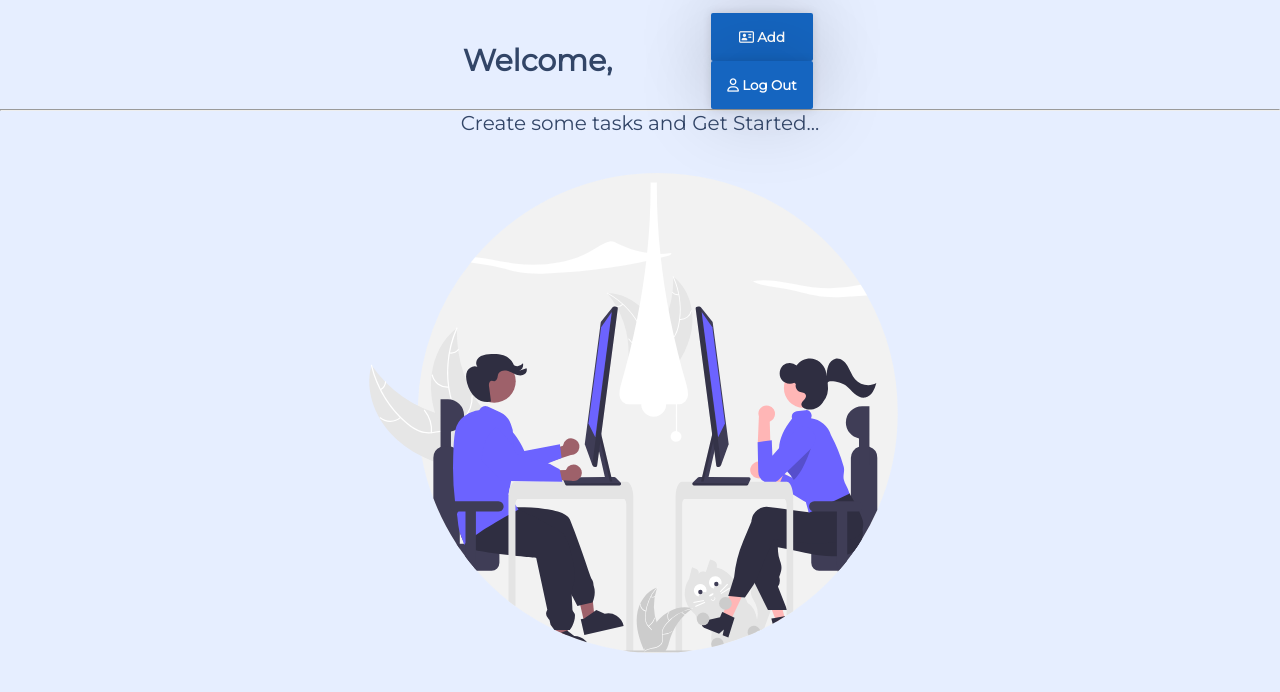
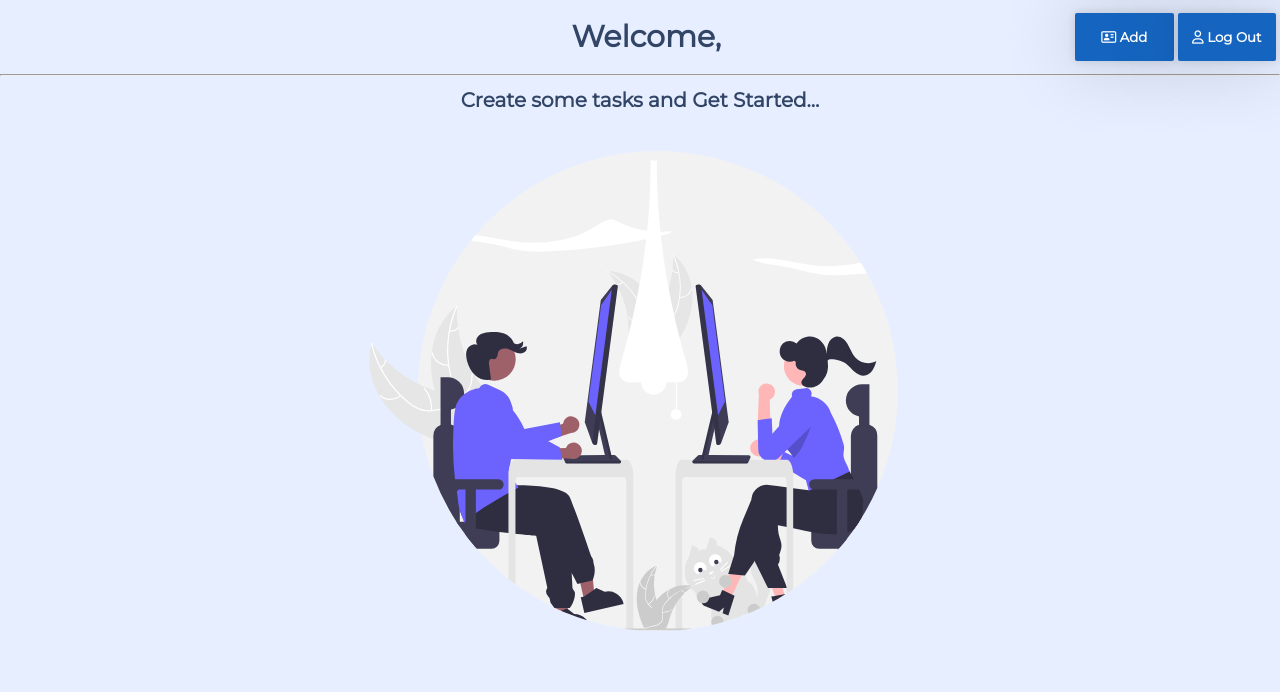
Before and after one commit to ayush-rathore/to-do-list, a React (Create React App) app in the folder frontend/: page /home in a window 1280 px wide. Shown: the top 692 px of the page. Built offline with nearby package versions, Linux system fonts and the light colour scheme.

Commit message:
Tweak CSS

```diff
--- a/frontend/src/components/css/home.css
+++ b/frontend/src/components/css/home.css
@@ -4,6 +4,7 @@
 	height: 100vh;
 }
 .welcome-div {
+	margin-bottom: 1%;
 	display: flex;
 	align-items: center;
 	justify-content: center;
@@ -11,12 +12,23 @@
 	font-weight: 600;
 	color: #324567;
 }
+.welcome-msg {
+	margin-left: 17%;
+	display: flex;
+	flex: 85%;
+	justify-content: center;
+}
+.button-div {
+	display: flex;
+	flex: 15%;
+}
 .sub-div {
+	margin-top: 1%;
 	display: flex;
 	flex-direction: column;
 	text-align: center;
 	font-size: 20px;
-	font-weight: 500;
+	font-weight: 600;
 	color: #324567;
 }
 .work-image {
```
